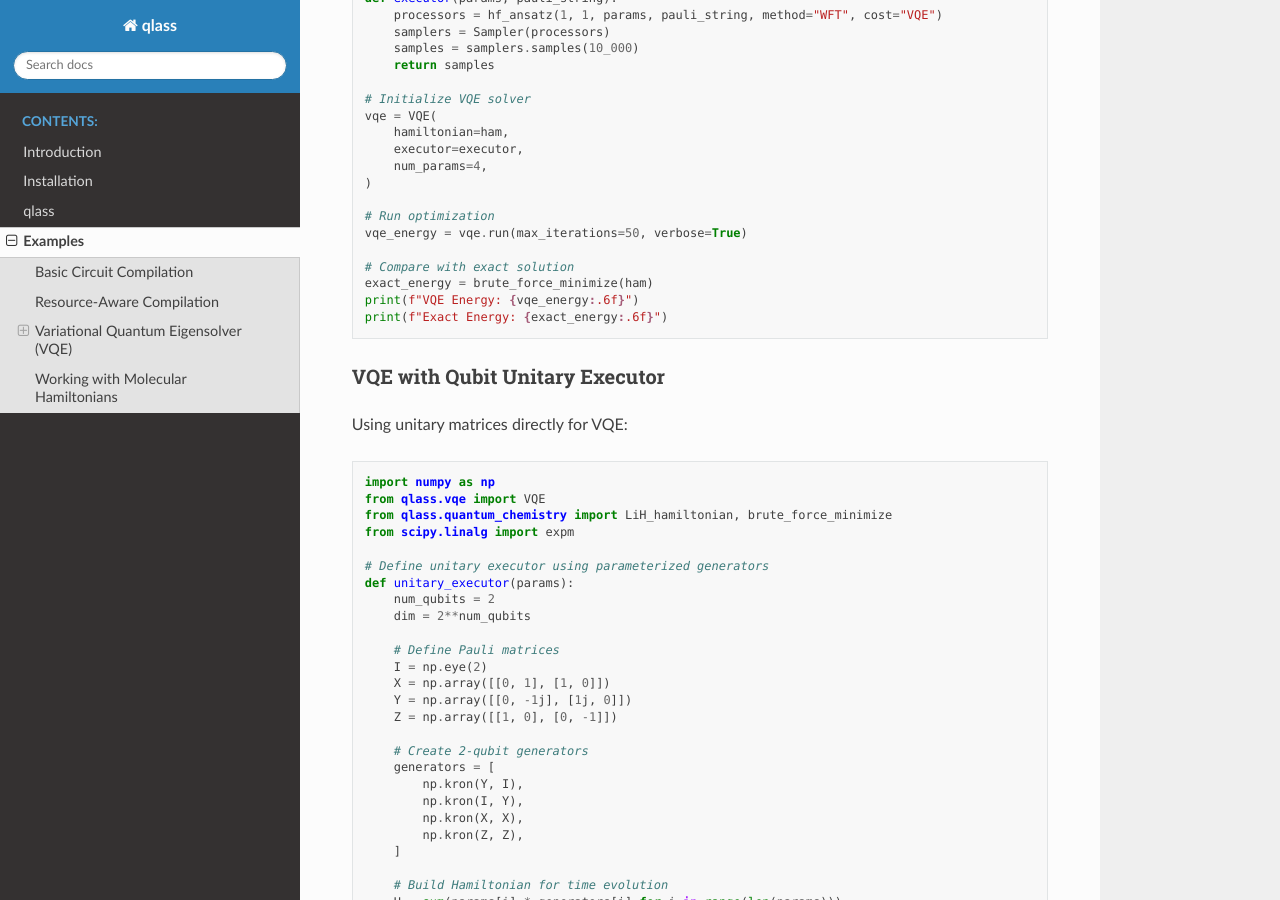
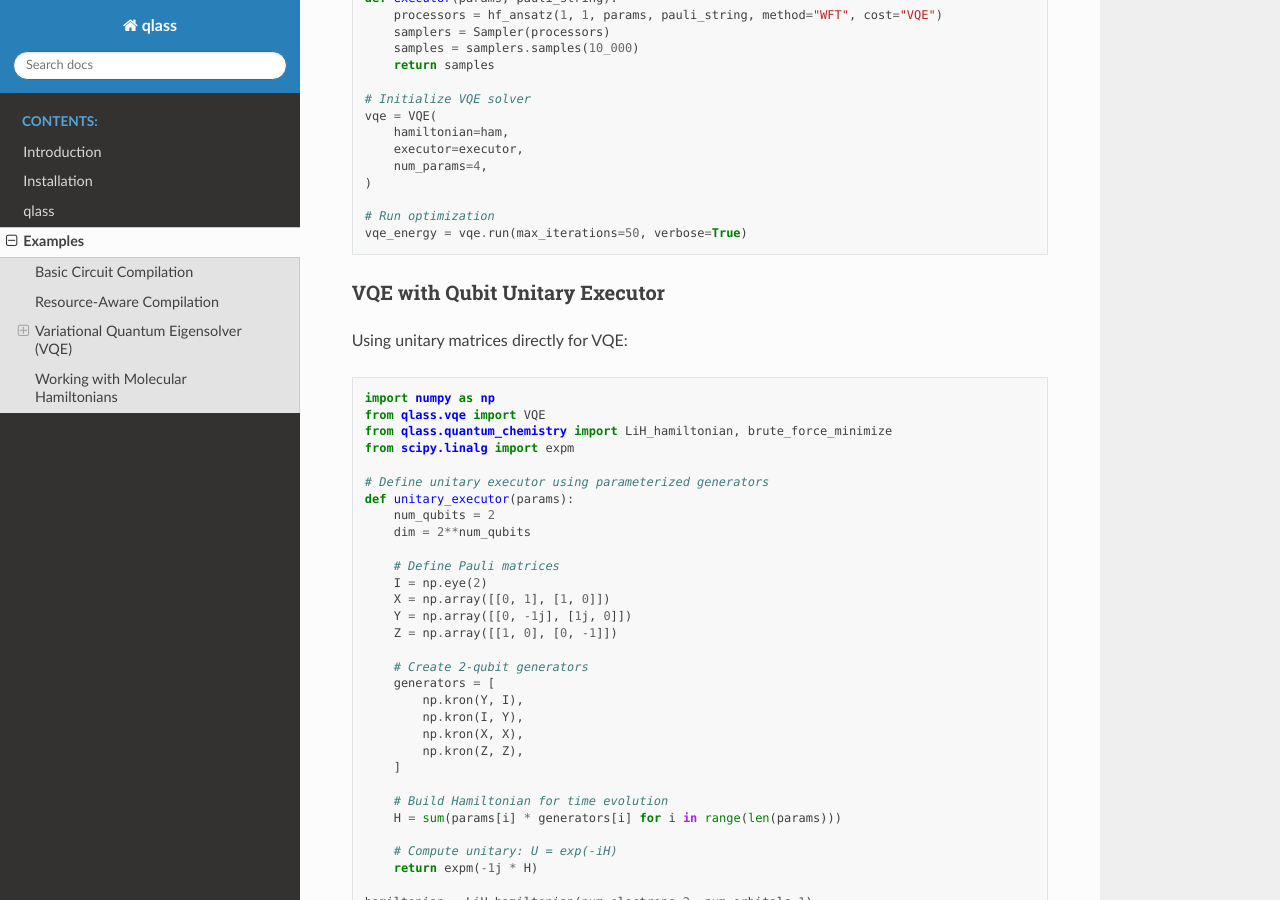
Before and after one commit to unitaryfoundation/qlass, a Sphinx documentation site: the page built from docs/examples.rst, in a window 1280 px wide and 900 px high, scrolled down 1612 px. Built offline with Sphinx 7.4.7 and the Read the Docs theme 3.1.0, drawn with Linux system fonts in a browser that asks for light colours.

Commit message:
update examples.rst

```diff
--- a/docs/examples.rst
+++ b/docs/examples.rst
@@ -95,11 +95,6 @@ Standard VQE using sampling-based executor with Hartree-Fock ansatz:
 
    # Run optimization
    vqe_energy = vqe.run(max_iterations=50, verbose=True)
-
-   # Compare with exact solution
-   exact_energy = brute_force_minimize(ham)
-   print(f"VQE Energy: {vqe_energy:.6f}")
-   print(f"Exact Energy: {exact_energy:.6f}")
 
 VQE with Qubit Unitary Executor
 ~~~~~~~~~~~~~~~~~~~~~~~~~~~~~~~~
```
